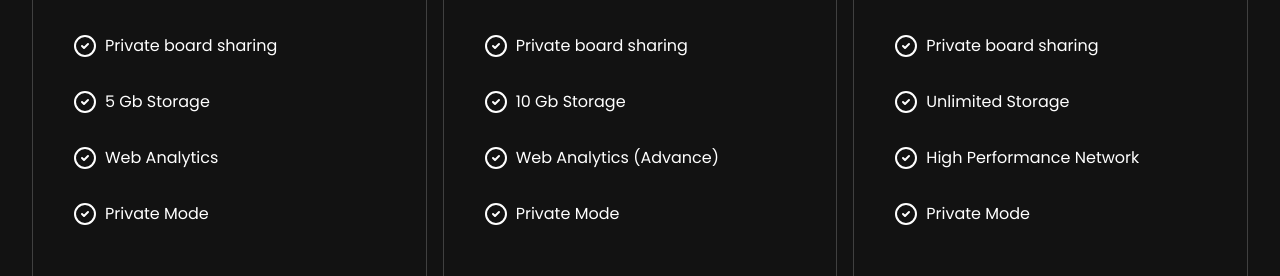
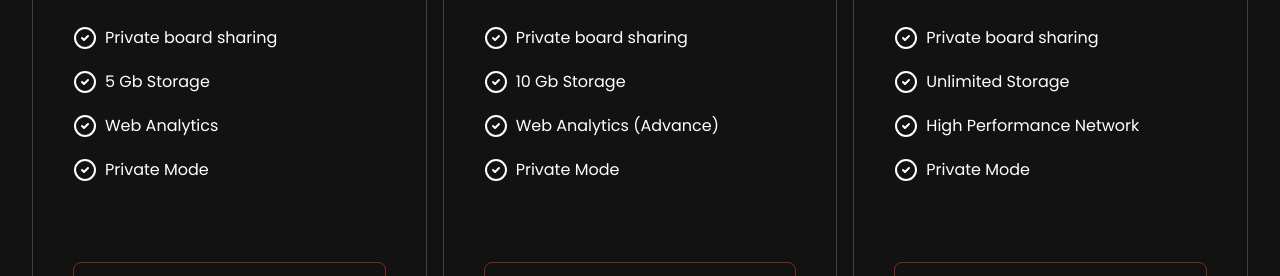
Before and after one commit to damianguch/Virtual-R, a React app: page / in a window 1280 px wide. Shown: the part 2820-3096 px from the top of the page. Built offline with nearby package versions, Linux system fonts and the light colour scheme; the HTML template or start-up script is replaced by a standard one.

Commit message:
created the Pricing component and added it to the App.jsx file

```diff
--- a/src/App.jsx
+++ b/src/App.jsx
@@ -1,4 +1,5 @@
 import FeatureSection from './components/FeatureSection';
+import Footer from './components/Footer';
 import HeroSection from './components/HeroSection';
 import Navbar from './components/Navbar';
 import Pricing from './components/Pricing';
@@ -15,6 +16,7 @@ function App() {
         <Workflow />
         <Pricing />
         <Testimonials />
+        <Footer />
       </div>
     </>
   );
--- a/src/components/Pricing.jsx
+++ b/src/components/Pricing.jsx
@@ -11,7 +11,7 @@ const Pricing = () => {
         {pricingOptions.map((option, index) => (
           <div key={index} className="w-full sm:w-1/2 lg:w-1/3 p-2">
             <div className="p-10 border border-neutral-700 rounded-xl">
-              <p className="text-4xl mb-8">
+              <p className="text-4xl mb-6">
                 {option.title}
                 {option.title === 'Pro' && (
                   <span className="bg-gradient-to-r from-orange-500 to-red-400 text-transparent bg-clip-text text-xl mb-4 ml-2">
@@ -25,7 +25,7 @@ const Pricing = () => {
               </p>
               <ul>
                 {option.features.map((feature, index) => (
-                  <li key={index} className="mt-8 flex items-center">
+                  <li key={index} className="mt-5 flex items-center">
                     <CheckCircle2 />
                     <span className="ml-2">{feature}</span>
                   </li>
```
